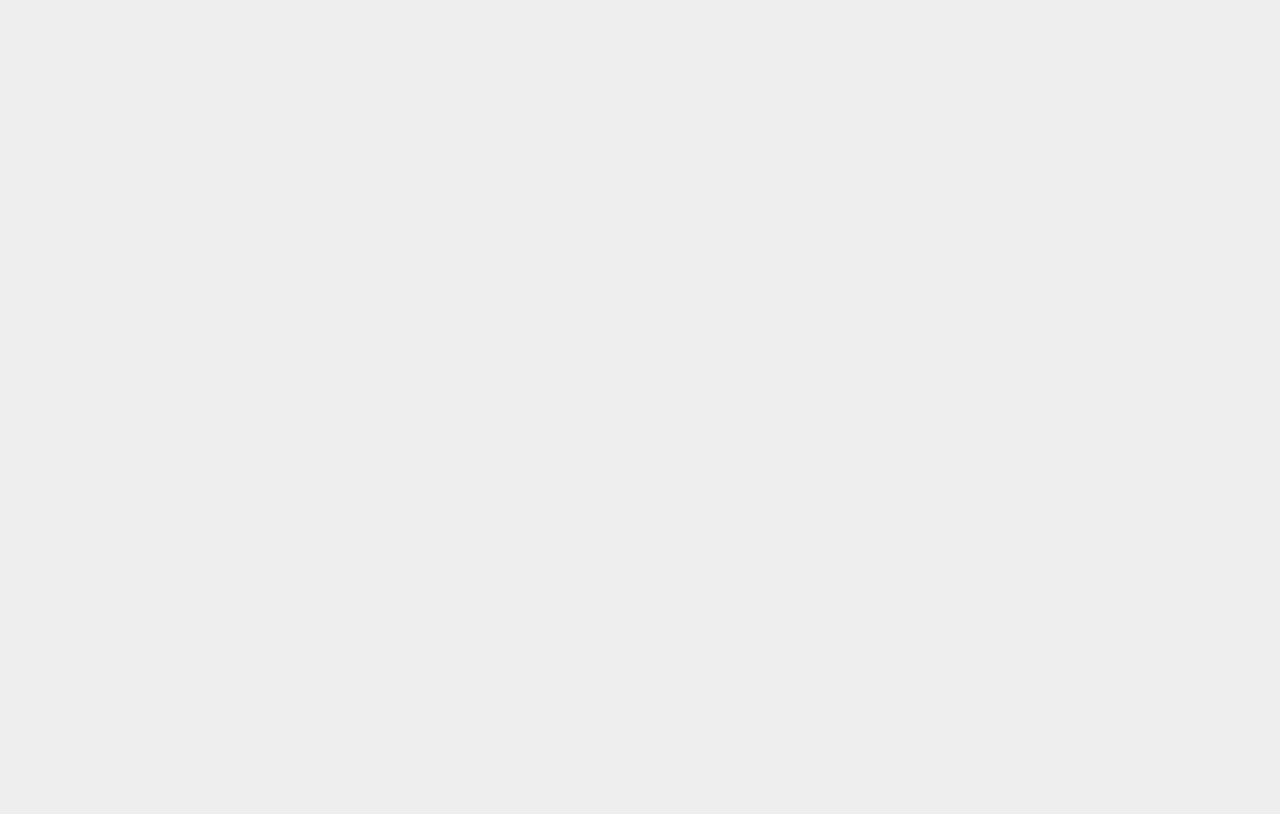
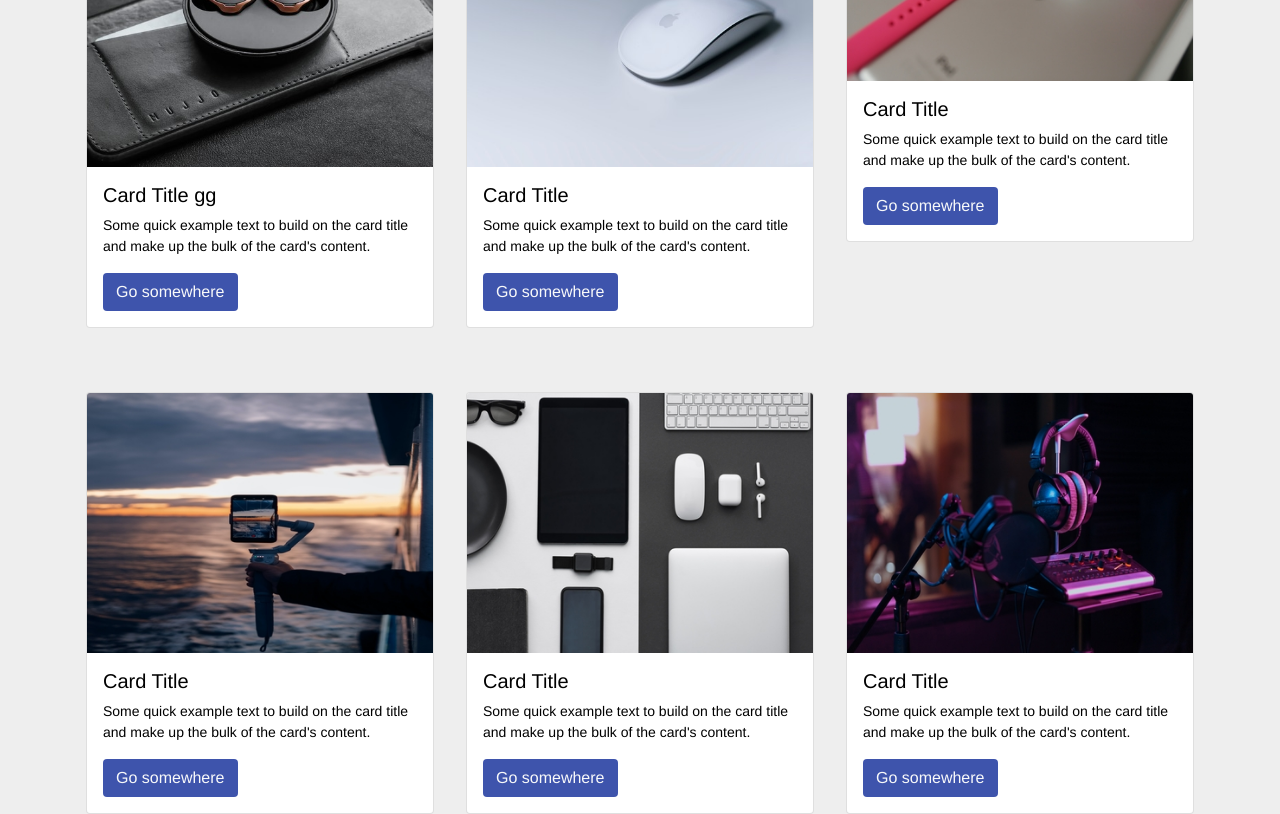
Before and after one commit to samueldobi/Ecommerce-react-app, a React (Create React App) app: page /phones in a window 1280 px wide. Shown: the part 380-1194 px from the top of the page. Before the commit the page ends 800 px from the top, so only its background shows below. Built offline with nearby package versions, Linux system fonts and the light colour scheme.

Commit message:
Adding products to phone page

```diff
--- a/package.json
+++ b/package.json
@@ -3,12 +3,14 @@
   "version": "0.1.0",
   "private": true,
   "dependencies": {
+    "@popperjs/core": "^2.11.8",
     "@testing-library/jest-dom": "^5.16.5",
     "@testing-library/react": "^13.4.0",
     "@testing-library/user-event": "^13.5.0",
     "animate.css": "^4.1.1",
     "bootstrap": "^5.2.3",
     "json-loader": "^0.5.7",
+    "mdb-react-ui-kit": "^6.3.0",
     "react": "^18.2.0",
     "react-bootstrap": "^2.7.0",
     "react-dom": "^18.2.0",
--- a/src/components/Phones.js
+++ b/src/components/Phones.js
@@ -2,13 +2,108 @@ import React from 'react';
 import  Container  from "react-bootstrap/Container";
 import Row  from "react-bootstrap/Row";
 import Col  from "react-bootstrap/Col" ;
+import Button from 'react-bootstrap/Button';
+import Card from 'react-bootstrap/Card';
+import  gadgets from '../images/index.js';
 
 const Phones = () => {
   return (
     <div className='mt-5'>
         <h1 className='text-center'>Check out our Phones</h1>
+        <Container>
+            <Row className="products-box">
+              <Col className="col-12 col-md-4 p-3 g-2  mb-4">
+                    <Card style={{ width: 'rem' }}>
+                      <Card.Img variant="top" src={gadgets.gadget1} className ="w-10"  alt = "" />
+                      <Card.Body>
+                        <Card.Title>Card Title gg</Card.Title>
+                        <Card.Text>
+                          Some quick example text to build on the card title and make up the
+                          bulk of the card's content.
+                        </Card.Text>
+                        <Button variant="" className="buy-btn text-light">Go somewhere</Button>
+                      </Card.Body>
+                  </Card>
+                </Col>
+
+                <Col className="col-12 col-md-4 p-3 g-2">
+                 <Card style={{ width: 'rem' }}>
+                    <Card.Img variant="top" src={gadgets.gadget2} className ="w-10"  alt = ""  />
+                    <Card.Body>
+                      <Card.Title>Card Title</Card.Title>
+                      <Card.Text>
+                        Some quick example text to build on the card title and make up the
+                        bulk of the card's content.
+                      </Card.Text>
+                      <Button variant="" className="buy-btn text-light">Go somewhere</Button>
+                    </Card.Body>
+                 </Card>
+                </Col>
+
+                <Col className="col-12 col-md-4 p-3 g-2">
+                  <Card style={{ width: 'rem' }}>
+                    <Card.Img variant="top"  src={gadgets.gadget3} className ="w-10"  alt = ""   />
+                    <Card.Body>
+                      <Card.Title>Card Title</Card.Title>
+                      <Card.Text>
+                        Some quick example text to build on the card title and make up the
+                        bulk of the card's content.
+                      </Card.Text>
+                      <Button variant="" className="buy-btn text-light">Go somewhere</Button>
+                    </Card.Body>
+                 </Card>
+
+                </Col>
+
+                <Col className="col-12 col-md-4 p-3 g-2">
+                  <Card style={{ width: 'rem' }}>
+                      <Card.Img variant="top"  src={gadgets.gadget4} className ="w-10"  alt = ""   />
+                      <Card.Body>
+                        <Card.Title>Card Title</Card.Title>
+                        <Card.Text>
+                          Some quick example text to build on the card title and make up the
+                          bulk of the card's content.
+                        </Card.Text>
+                        <Button variant="" className="buy-btn text-light">Go somewhere</Button>
+                      </Card.Body>
+                   </Card>
+                </Col>
+
+                <Col className="col-12 col-md-4 p-3 g-2">
+                  <Card style={{ width: 'rem' }}>
+                      <Card.Img variant="top"  src={gadgets.gadget8} className ="w-10"  alt = ""   />
+                      <Card.Body>
+                        <Card.Title>Card Title</Card.Title>
+                        <Card.Text>
+                          Some quick example text to build on the card title and make up the
+                          bulk of the card's content.
+                        </Card.Text>
+                        <Button variant="" className="buy-btn text-light">Go somewhere</Button>
+                      </Card.Body>
+                   </Card>
+                </Col>
+
+                <Col className="col-12 col-md-4 p-3 g-2">
+                  <Card style={{ width: 'rem' }}>
+                      <Card.Img variant="top"  src={gadgets.gadget11} className ="w-10"  alt = ""   />
+                      <Card.Body>
+                        <Card.Title>Card Title</Card.Title>
+                        <Card.Text>
+                          Some quick example text to build on the card title and make up the
+                          bulk of the card's content.
+                        </Card.Text>
+                        <Button variant="" className="buy-btn text-light">Go somewhere</Button>
+                      </Card.Body>
+                   </Card>
+                </Col>
+
+
+
+            </Row>
+        </Container>
     </div>
   )
 }
 
+
 export default Phones
```
Also changed, not shown: 1 other file (tests, documents, lock files or other folders).
